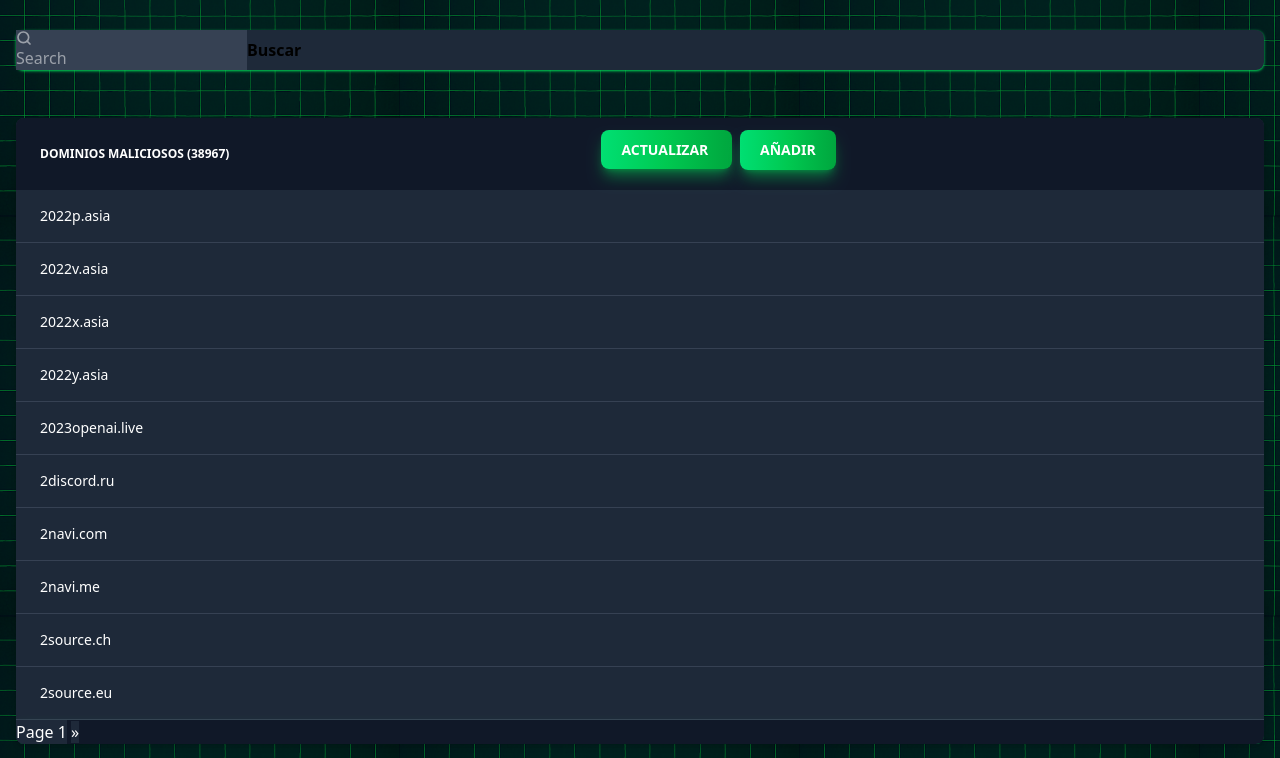
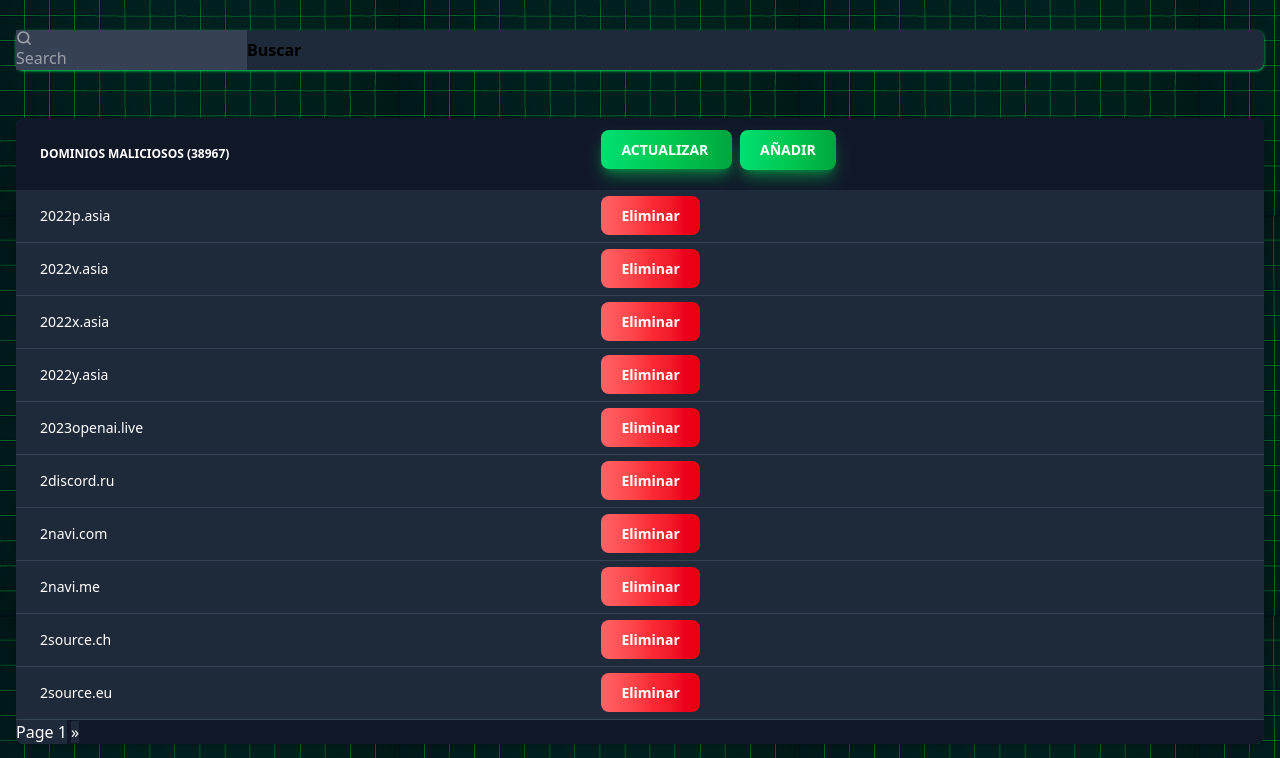
Before and after one commit to Xx-IKERO-90-xX/pgSecurityBot, a Flask app: page /evildomains in a window 1280 px wide. Shown: the part 184-942 px from the top of the page. Run offline with Flask 3, Linux system fonts and the light colour scheme; a user stored in the database is signed in; data comes from the database, SQL or seed files in the repository; both versions use the stored data as it was after the commit; lists and menus that the app fills with data are empty; some libraries are stand-ins or nearby versions.

Commit message:
Creamos la opcion de eliminar dominios manualmente

```diff
--- a/app.py
+++ b/app.py
@@ -12,8 +12,9 @@ import controller.SourcesController as sources
 app = Flask(__name__)
 app.secret_key = 'fdsf435t34t3f34fw'
 
-
-# Página principal
+###################################
+######## Página principal #########
+###################################
 @app.route('/')
 async def index():
     if 'id' in session:
@@ -26,8 +27,9 @@ async def index():
     else:
         return redirect(url_for('login'))
 
-
-# FUENTES EXTERNAS
+###############################
+##### FUENTES EXTERNAS ########
+###############################
 
 @app.route('/sources')
 async def sources():
@@ -86,8 +88,10 @@ async def delete_source(id):
     else:
         return redirect(url_for('login'))
 
+#######################################
+######### DOMINIOS MALICIOSOS #########
+#######################################
 
-## DOMINIOS MALICIOSOS
 @app.route('/evildomains/error')
 async def evil_domains_error():
     if 'id' in session:
@@ -118,7 +122,7 @@ async def evil_domains_error():
     else:
         return redirect(url_for('login'))
 
-
+# Pagina principal de los dominios maliciosos
 @app.route('/evildomains', methods=["GET"])
 async def evil_domains():
     if 'id' in session:
@@ -146,7 +150,7 @@ async def evil_domains():
     else:
         return redirect(url_for('login'))
 
-
+# Realiza las peticiones a los recursos externos para que descargue los ultimos enlaces maliciosos a la base de datos.
 @app.route('/evildomains/reload', methods=["GET"])
 async def reload_evil_domains():
     if 'id' in session:
@@ -156,7 +160,7 @@ async def reload_evil_domains():
     else:
         return redirect(url_for('login'))
 
-
+# Agrega un enlace malicioso de forma manual
 @app.route('/evildomains/add', methods=["POST"])
 async def add_evil_domain():
     if 'id' in session:
@@ -173,6 +177,7 @@ async def add_evil_domain():
     else:
         return redirect(url_for('login'))
 
+# Filtra los enlaces maliciosos
 @app.route('/evildomains/filtered', methods=["GET", "POST"])
 async def filter_domains():
     if 'id' in session:
@@ -223,9 +228,19 @@ async def filter_domains():
     else:
         return redirect(url_for('login'))
 
+@app.route('/evildomains/delete/<string:domain>', methods=["GET"])
+async def delete_evil_domain(domain):
+    if 'id' in session:
+        await domains.delete_evil_domain(domain)
+        return redirect(url_for('evil_domains'))
+    else:
+        return redirect(url_for('login'))
 
 
-## AUTENTICACIÓN
+
+#################################
+######## AUTENTICACIÓN ##########
+#################################
 @app.route('/auth/login', methods=["GET", "POST"])
 async def login():
     if request.method == "GET":
--- a/templates/evil_domains.jinja
+++ b/templates/evil_domains.jinja
@@ -60,11 +60,13 @@
         <tbody class="text-white bg-gray-800">
             {%for domain in domains%}
             <tr class="border-b dark:bg-gray-800 border-gray-700 border-gray-200">
-                <th scope="row" class="px-6 py-4 font-medium whitespace-nowrap dark:text-white">
+                <th scope="row" class="overflow-x-auto px-6 py-4 font-medium whitespace-nowrap dark:text-white">
                     {{domain['domain']}}
                 </th>
                 <td class="px-6 py-4 text-left">
-
+                    <a href="{{url_for('delete_evil_domain', domain=domain['domain'])}}" type="button" class="text-white bg-gradient-to-r from-red-400 via-red-500 to-red-600 hover:bg-gradient-to-br focus:ring-4 focus:outline-none focus:ring-red-300 dark:focus:ring-red-800 font-medium rounded-lg text-sm px-5 py-2.5 text-center me-2 mb-2">
+                        <strong>Eliminar</strong>
+                    </a>
                 </td>
             </tr>
             {%endfor%}
```
Also changed, not shown: controller/EvilDomainsController.py (+11 -0 lines), database.db.
